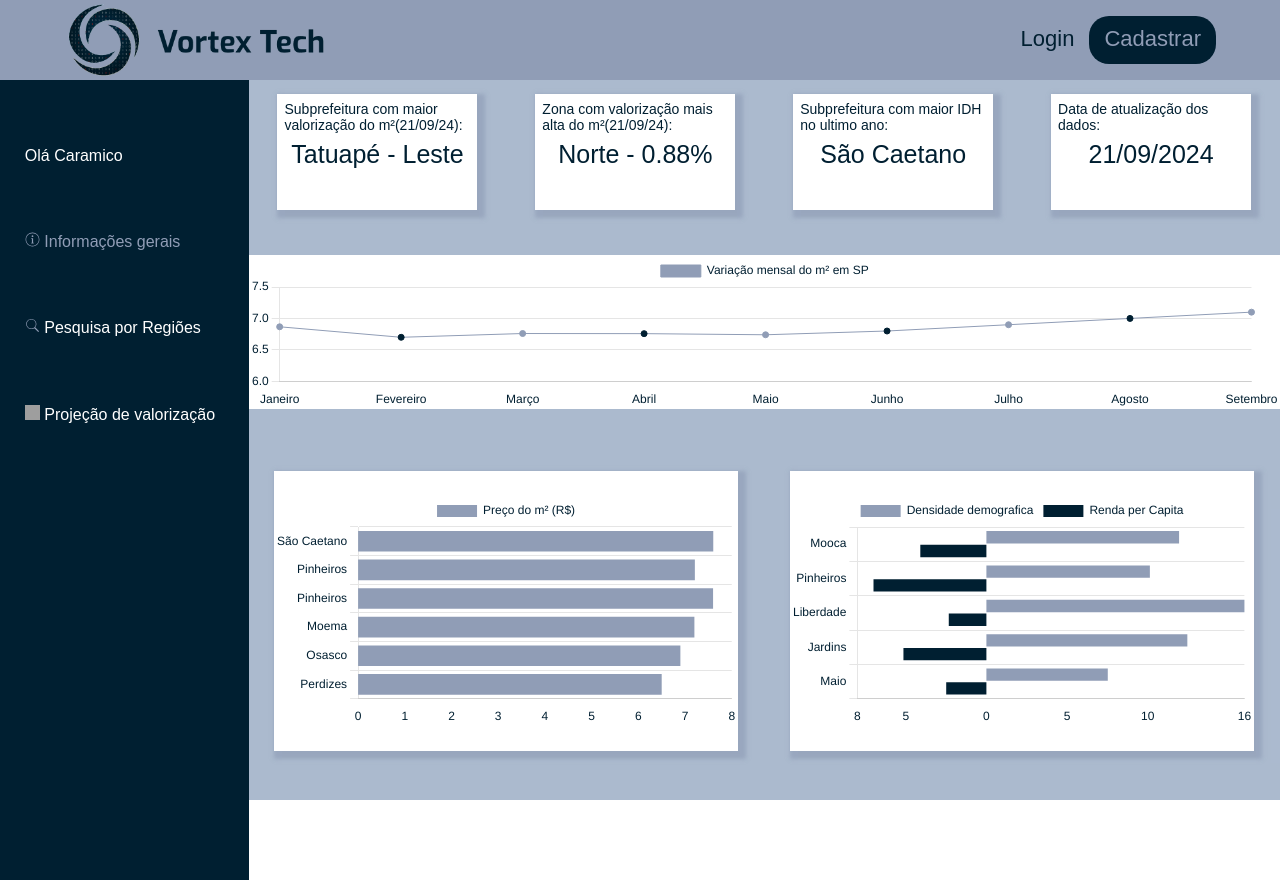
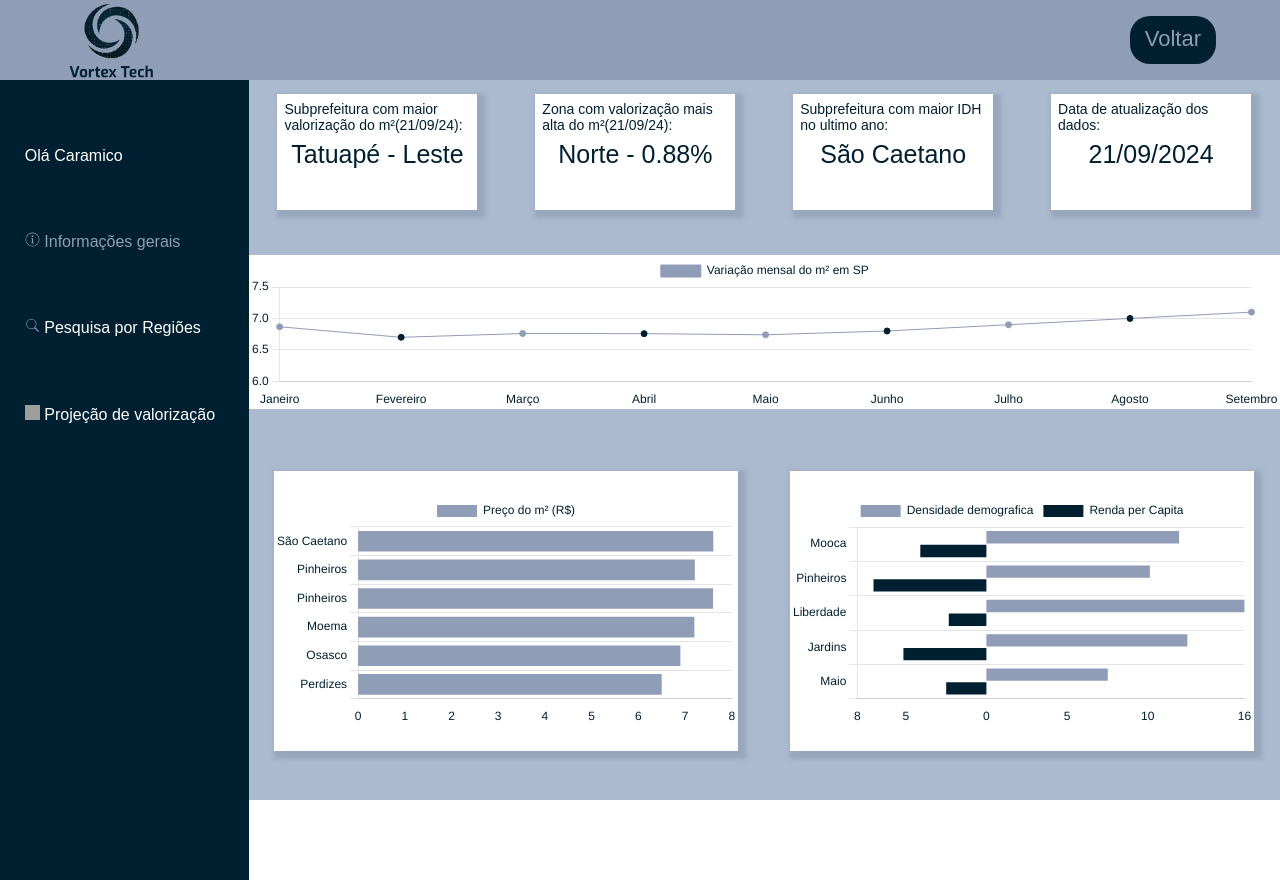
Before and after one commit to VortexxTech/vortex-institucional, a website: page public/pages/dashboard.html in a window 1280 px wide. Drawn offline with nearby package versions, Linux system fonts and the light colour scheme; grey boxes are pictures that could not be loaded; files whose address does not match are found by name.

Commit message:
Correções necessárias no site
Alterações na estrutura de pastas e links e correções de estilo

```diff
--- a/public/css/cadastro.css
+++ b/public/css/cadastro.css
@@ -208,6 +208,11 @@ a{
     header img{
         height: 100%;
     }
+
+    #btn_register,
+    #btn_login{
+        padding: 10px 15px;
+    }
 }
 #msg{
     display: none;
--- a/public/js/login.js
+++ b/public/js/login.js
@@ -24,7 +24,7 @@ function login() {
                 sessionStorage.ID_USUARIO = usuario[0].idUsuario;
             });
 
-            window.location = "./index.html"
+            window.location = "./dashboard.html"
         } else {
 
             console.log("Houve um erro ao tentar realizar o login!");
--- a/public/pages/dashboard.html
+++ b/public/pages/dashboard.html
@@ -4,11 +4,11 @@
 <head>
     <meta charset="UTF-8">
     <meta name="viewport" content="width=device-width, initial-scale=1.0">
-    <title>Document</title>
+    <title>Dashboard</title>
     <script src="https://cdn.jsdelivr.net/npm/chart.js"></script>
     <link rel="stylesheet" href="..//css/dashboard.css">
     <link rel="stylesheet" href="https://cdnjs.cloudflare.com/ajax/libs/font-awesome/6.0.0-beta3/css/all.min.css">
-
+    <link rel="shortcut icon" href="../assets/icons/Logo_V3.png" type="image/x-icon">
 </head>
 
 <body>
@@ -17,15 +17,12 @@
 
         <div>
 
-            <img src="C:/Users/Usuario/Documents/Dashboard Vortex/logo_V1.png" alt="logo da Vortex Tech">
+            <img src=../assets/img/logo_V2.png alt="logo da Vortex Tech">
 
             <div id="buttons">
 
-                <button id="btn_login">
-                    <a href="Login.html">Login</a>
-                </button>
                 <button id="btn_register">
-                    <a href="cadastro.html">Cadastrar</a>
+                    <a href="../index.html">Voltar</a>
                 </button>
 
             </div>
```
Also changed, not shown: public/pages/cadastro.html (+1 -0 lines), public/pages/login.html (+1 -0 lines), public/index.html (renamed from public/pages/index.html), 2 other files.
